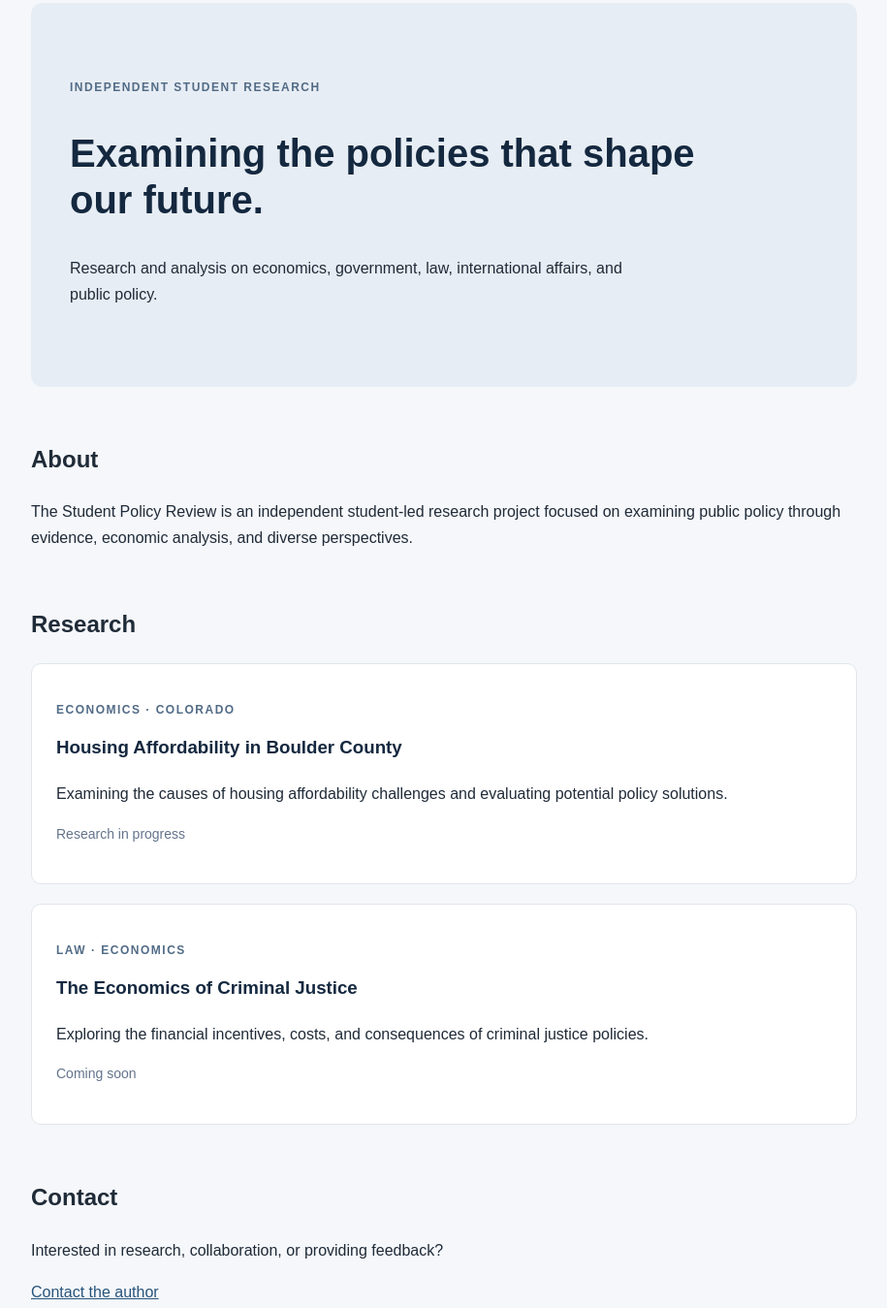
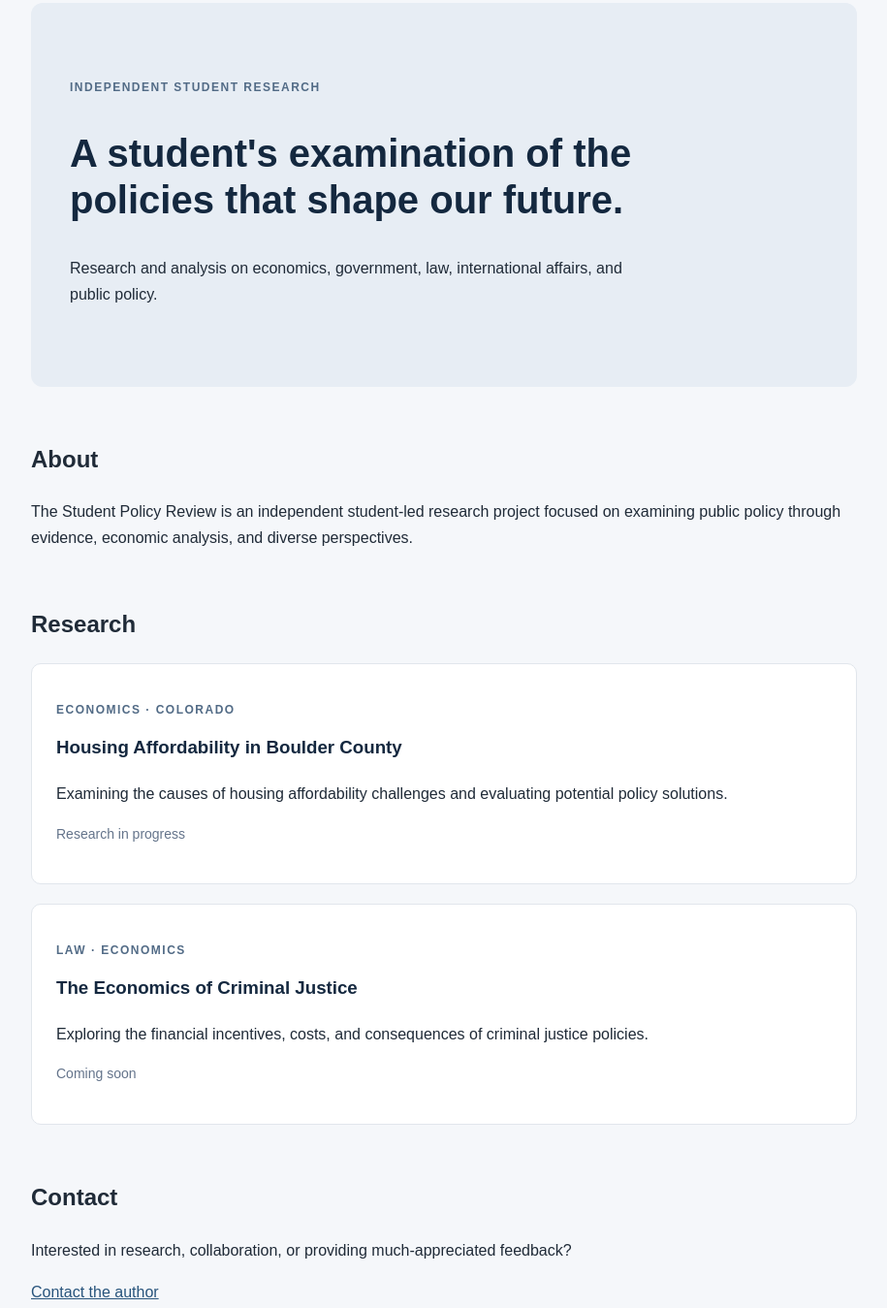
Before and after one commit to jbcrisel-bot/Student-Policy-Review, a plain HTML site: page index.html in a window 1280 px wide. Shown: the part 114-1463 px from the top of the page at 97% size, without its empty margins (182-1097 px from the left). Drawn offline with Linux system fonts and the light colour scheme.

Commit message:
Update index.html

```diff
--- a/index.html
+++ b/index.html
@@ -24,7 +24,7 @@
         <section class="hero">
             <p class="eyebrow">INDEPENDENT STUDENT RESEARCH</p>
 
-            <h2>Examining the policies that shape our future.</h2>
+            <h2>A student's examination of the policies that shape our future.</h2>
 
             <p>
                 Research and analysis on economics, government,
@@ -76,10 +76,10 @@
             <h2>Contact</h2>
 
             <p>
-                Interested in research, collaboration, or providing feedback?
+                Interested in research, collaboration, or providing much-appreciated feedback?
             </p>
 
-            <a href="mailto:YOUR-EMAIL-HERE">Contact the author</a>
+            <a href="mailto:jbcrisel@gmail.com">Contact the author</a>
         </section>
 
     </main>
```
